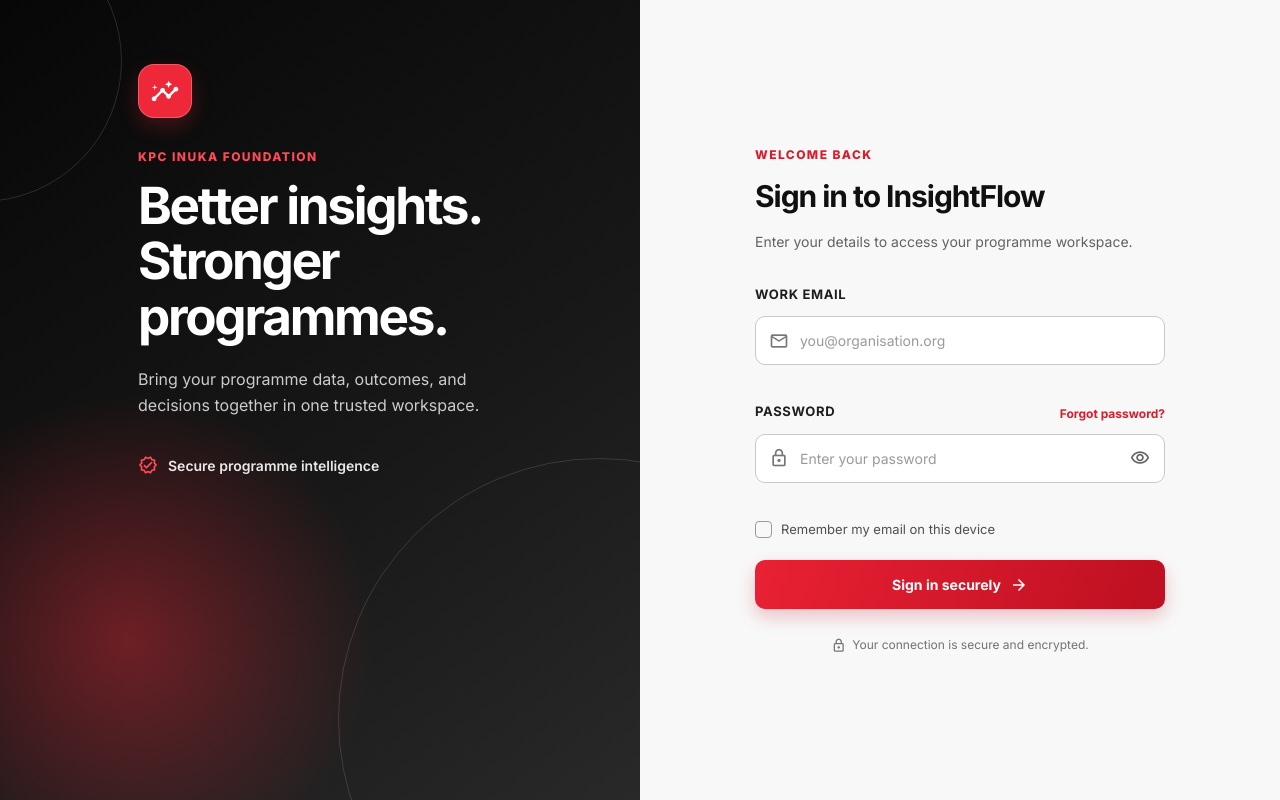
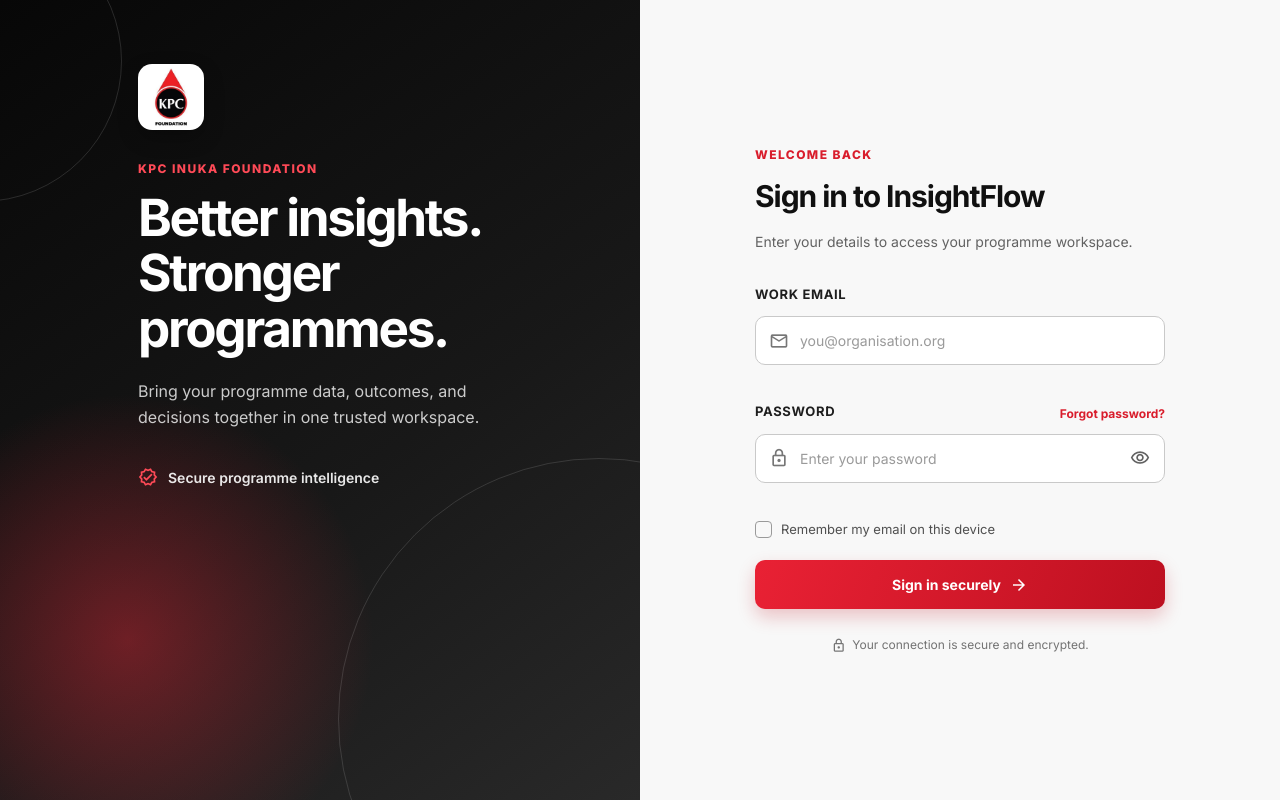
Before and after one commit to MikeMitch88/insightflow-system, an Angular app in the folder frontend/: page /login in a window 1280 px wide. Built offline with nearby package versions, Linux system fonts and the light colour scheme.

Commit message:
color themes

```diff
--- a/frontend/angular.json
+++ b/frontend/angular.json
@@ -20,6 +20,7 @@
           "options": {
             "outputPath": "dist/kpc-insightflow",
             "index": "src/index.html",
+            "assets": ["src/assets"],
             "browser": "src/main.ts",
             "polyfills": ["zone.js"],
             "tsConfig": "tsconfig.app.json",
--- a/frontend/src/app/pages/admin/admin.component.html
+++ b/frontend/src/app/pages/admin/admin.component.html
@@ -108,7 +108,7 @@
         <button class="btn btn-primary" type="button" (click)="saveSettings()" [disabled]="settingsSaving">
           {{ settingsSaving ? 'Saving...' : 'Save Settings' }}
         </button>
-        <span *ngIf="settingsSaved" style="color:#16a34a;font-size:13px;font-weight:500">
+          <span *ngIf="settingsSaved" class="save-success">
           <span class="material-icons-outlined" style="font-size:16px;vertical-align:middle">check_circle</span>
           Settings saved successfully
         </span>
--- a/frontend/src/app/pages/dashboard/dashboard.component.ts
+++ b/frontend/src/app/pages/dashboard/dashboard.component.ts
@@ -15,10 +15,10 @@
   loading = true;
 
   programColors: Record<string, string> = {
-    'Scholarship': '#1565c0',
-    'Plus': '#7c3aed',
-    'Vocational': '#059669',
-    'Tech': '#d97706'
+    'Scholarship': '#e92134',
+    'Plus': '#1f1f1f',
+    'Vocational': '#7d7d7d',
+    'Tech': '#bd1020'
   };
 
   constructor(private api: ApiService) {}
--- a/frontend/src/app/pages/login/login.component.css
+++ b/frontend/src/app/pages/login/login.component.css
@@ -5,8 +5,8 @@
 .brand-panel::before, .brand-panel::after { content: ""; position: absolute; border: 1px solid rgba(255,255,255,.13); border-radius: 50%; }
 .brand-panel::before { width: 520px; height: 520px; right: -220px; bottom: -180px; }.brand-panel::after { width: 280px; height: 280px; left: -160px; top: -80px; }
 .brand-content { position: relative; z-index: 1; max-width: 460px; margin: auto; padding: 64px 48px; }
-.brand-mark, .mobile-brand-mark { display: grid; place-items: center; width: 54px; height: 54px; border-radius: 16px; color: #fff; background: #ee2838; border: 1px solid rgba(255,255,255,.24); box-shadow: 0 8px 20px rgba(238,40,56,.25); }
-.brand-mark .material-icons-outlined, .mobile-brand-mark .material-icons-outlined { font-size: 29px; }
+.brand-mark, .mobile-brand-mark { display: grid; place-items: center; width: 66px; height: 66px; overflow: hidden; border-radius: 14px; background: #fff; border: 1px solid rgba(255,255,255,.24); box-shadow: 0 8px 20px rgba(0,0,0,.25); }
+.brand-mark img, .mobile-brand-mark img { width: 100%; height: 100%; object-fit: contain; }
 .eyebrow { margin: 30px 0 12px; color: #ff4a57; font-size: 12px; font-weight: 800; letter-spacing: .12em; text-transform: uppercase; }
 .brand-content h1 { margin: 0; font-size: clamp(34px, 4vw, 54px); line-height: 1.08; letter-spacing: -.045em; }.brand-copy { max-width: 390px; margin: 22px 0 36px; color: rgba(255,255,255,.78); font-size: 16px; line-height: 1.65; }
 .brand-feature { display: flex; align-items: center; gap: 10px; font-size: 14px; font-weight: 600; color: rgba(255,255,255,.9); }.brand-feature .material-icons-outlined { color: #ff4a57; font-size: 20px; }
--- a/frontend/src/app/pages/login/login.component.html
+++ b/frontend/src/app/pages/login/login.component.html
@@ -1,7 +1,7 @@
 <main class="login-page">
   <section class="brand-panel" aria-label="InsightFlow">
     <div class="brand-content">
-      <div class="brand-mark" aria-hidden="true"><span class="material-icons-outlined">insights</span></div>
+      <div class="brand-mark"><img src="assets/kpc-logo.jpg" alt="KPC Inuka Foundation logo" /></div>
       <p class="eyebrow">KPC Inuka Foundation</p>
       <h1>Better insights.<br />Stronger programmes.</h1>
       <p class="brand-copy">Bring your programme data, outcomes, and decisions together in one trusted workspace.</p>
@@ -10,7 +10,7 @@
   </section>
   <section class="login-panel" aria-labelledby="login-title">
     <div class="login-card">
-      <div class="mobile-brand-mark" aria-hidden="true"><span class="material-icons-outlined">insights</span></div>
+      <div class="mobile-brand-mark"><img src="assets/kpc-logo.jpg" alt="KPC Inuka Foundation logo" /></div>
       <p class="eyebrow">Welcome back</p>
       <h2 id="login-title">Sign in to InsightFlow</h2>
       <p class="login-intro">Enter your details to access your programme workspace.</p>
--- a/frontend/src/styles.css
+++ b/frontend/src/styles.css
@@ -1,15 +1,15 @@
 :root {
-  --primary: #0a1628;
-  --primary-light: #1565c0;
-  --accent: #5c3fbf;
+  --primary: #151515;
+  --primary-light: #e92134;
+  --accent: #bd1020;
   --success: #16a34a;
   --warning: #d97706;
   --danger: #dc2626;
-  --bg: #f8fafc;
+  --bg: #f5f5f5;
   --surface: #ffffff;
-  --text: #1e293b;
-  --text-secondary: #64748b;
-  --border: #e2e8f0;
+  --text: #202020;
+  --text-secondary: #686868;
+  --border: #dedede;
   --shadow: 0 1px 3px rgba(0,0,0,0.08);
   --shadow-md: 0 4px 6px -1px rgba(0,0,0,0.1);
   --radius: 8px;
@@ -38,7 +38,7 @@
   transition: all 0.15s; cursor: pointer; border-left: 3px solid transparent;
 }
 .sidebar-link:hover { background: rgba(255,255,255,0.08); color: #fff; }
-.sidebar-link.active { color: #fff; background: rgba(21,101,192,0.3); border-left-color: var(--primary-light); font-weight: 600; }
+.sidebar-link.active { color: #fff; background: rgba(233,33,52,0.22); border-left-color: var(--primary-light); font-weight: 600; }
 .sidebar-link .material-icons-outlined { font-size: 18px; }
 .sidebar-footer { padding: 16px 20px; border-top: 1px solid rgba(255,255,255,0.1); font-size: 11px; }
 .sidebar-footer .status-dot { display: inline-block; width: 6px; height: 6px; border-radius: 50%; background: var(--success); margin-right: 6px; }
@@ -99,18 +99,18 @@
 .data-table tr:hover td { background: var(--bg); }
 .data-table .status-badge { display: inline-flex; padding: 2px 8px; border-radius: 12px; font-size: 11px; font-weight: 600; }
 .badge-active { background: #dcfce7; color: #166534; }
-.badge-completed { background: #dbeafe; color: #1e40af; }
+.badge-completed { background: #fee8ea; color: #981421; }
 .badge-dropped { background: #fef2f2; color: #991b1b; }
 .badge-draft { background: #f1f5f9; color: #475569; }
 .badge-generating { background: #fef3c7; color: #92400e; }
 .badge-high { background: #fef2f2; color: #991b1b; }
 .badge-medium { background: #fef3c7; color: #92400e; }
 .badge-low { background: #f0fdf4; color: #166534; }
-.badge-info { background: #dbeafe; color: #1e40af; }
+.badge-info { background: #f0eeee; color: #444; }
 
 .btn { display: inline-flex; align-items: center; gap: 6px; padding: 8px 16px; border-radius: var(--radius); font-size: 13px; font-weight: 500; cursor: pointer; border: 1px solid transparent; transition: all 0.15s; }
 .btn-primary { background: var(--primary-light); color: #fff; }
-.btn-primary:hover { background: #1258a7; }
+.btn-primary:hover { background: #c91224; }
 .btn-secondary { background: transparent; color: var(--primary-light); border-color: var(--border); }
 .btn-secondary:hover { background: var(--bg); }
 .btn-success { background: var(--success); color: #fff; }
@@ -123,7 +123,7 @@
   width: 100%; padding: 8px 12px; border: 1px solid var(--border); border-radius: var(--radius);
   font-size: 13px; color: var(--text); background: var(--surface); outline: none; transition: border-color 0.15s;
 }
-.form-input:focus { border-color: var(--primary-light); box-shadow: 0 0 0 3px rgba(21,101,192,0.1); }
+.form-input:focus { border-color: var(--primary-light); box-shadow: 0 0 0 3px rgba(233,33,52,0.13); }
 select.form-input { cursor: pointer; }
 
 .filter-bar { display: flex; gap: 12px; margin-bottom: 20px; flex-wrap: wrap; align-items: center; }
@@ -139,7 +139,7 @@
   background: var(--surface); position: relative; text-align: center;
 }
 .pipeline-stage.complete { border-color: var(--success); }
-.pipeline-stage.active { border-color: var(--primary-light); box-shadow: 0 0 0 3px rgba(21,101,192,0.15); }
+.pipeline-stage.active { border-color: var(--primary-light); box-shadow: 0 0 0 3px rgba(233,33,52,0.15); }
 .pipeline-stage.pending { border-color: var(--border); opacity: 0.6; }
 .pipeline-stage-label { font-size: 11px; font-weight: 600; text-transform: uppercase; letter-spacing: 0.05em; }
 .pipeline-stage-icon { font-size: 24px; }
```
Also changed, not shown: frontend/src/app/pages/admin/admin.component.css (+7 -53 lines), frontend/src/assets/kpc-logo.jpg (added).
